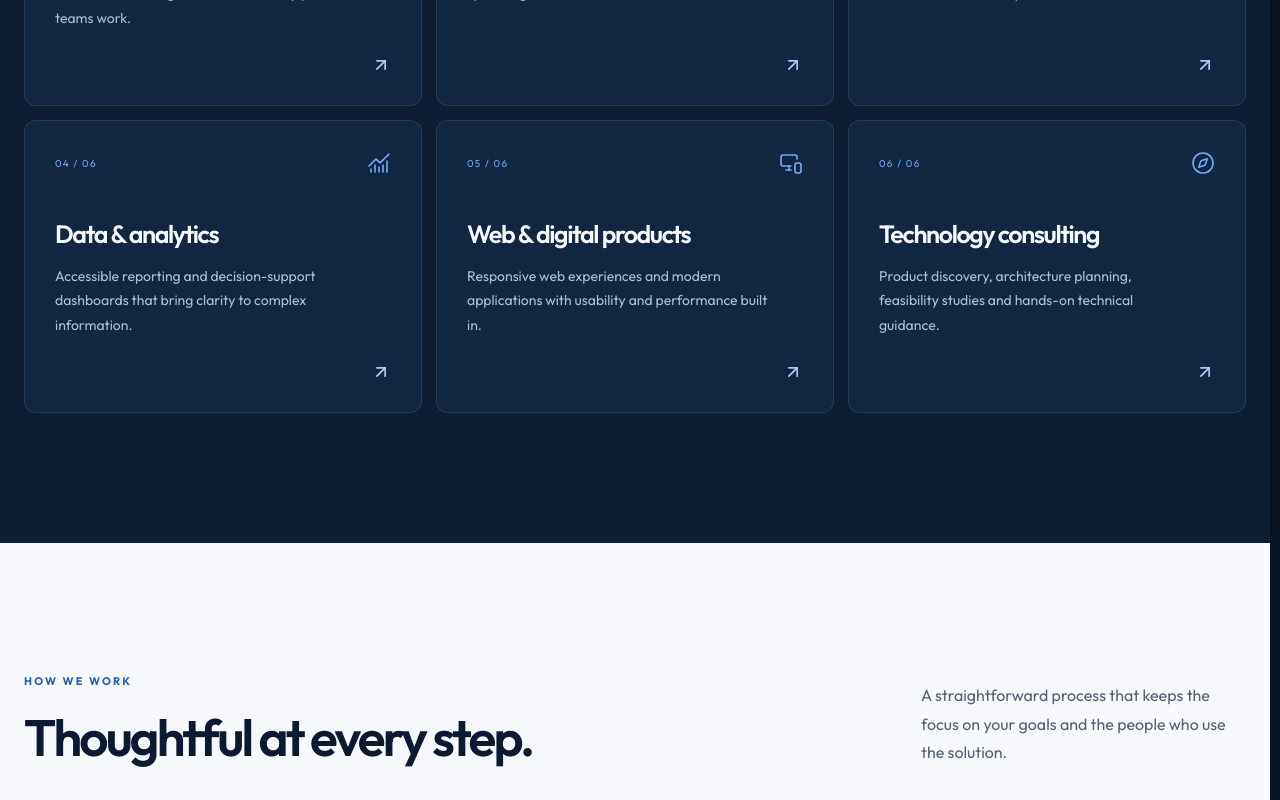
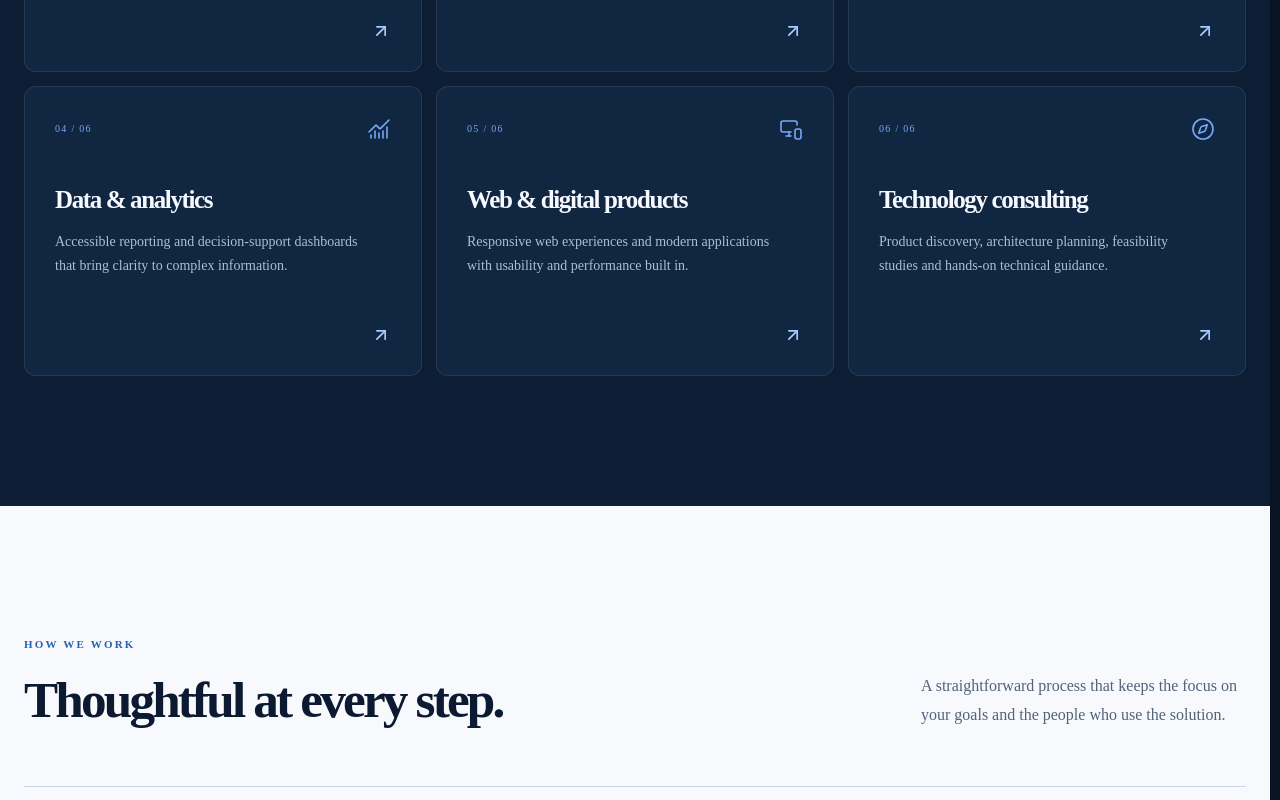
Before and after one commit to BalajiKoushik01/GVB_Tech_web, a Next.js app: page / in a window 1280 px wide. Shown: the part 2017-2817 px from the top of the page. Built offline with nearby package versions, Linux system fonts and the light colour scheme.

Commit message:
build: eliminate remote Google font compilation dependency and use system font stack

```diff
--- a/src/app/layout.tsx
+++ b/src/app/layout.tsx
@@ -1,13 +1,10 @@
 import type { Metadata } from "next";
-import { Outfit, JetBrains_Mono } from "next/font/google";
 import "./globals.css";
 import "./premium.css";
 import { Header } from "@/components/layout/Header";
 import { Footer } from "@/components/layout/Footer";
 import { Analytics } from "@vercel/analytics/react";
 import { SpeedInsights } from "@vercel/speed-insights/next";
-const outfit=Outfit({variable:"--font-sans",subsets:["latin"],weight:["300","400","500","600","700","800"]});
-const mono=JetBrains_Mono({variable:"--font-mono",subsets:["latin"]});
 export const metadata:Metadata={
  title:{default:"GVB Tech Solutions | Software, AI & Digital Engineering",template:"%s | GVB Tech Solutions"},
  description:"GVB Tech Solutions builds custom software, AI-enabled workflows, analytics dashboards and digital experiences for modern businesses.",
@@ -17,4 +14,4 @@ export const metadata:Metadata={
  twitter:{card:"summary_large_image",title:"GVB Tech Solutions",description:"Better systems. Better decisions. Better business.",images:["/GVB_tech_logo.png"]},
  robots:{index:true,follow:true}
 };
-export default function RootLayout({children}:{children:React.ReactNode}){return <html lang="en"><body className={`${outfit.variable} ${mono.variable} antialiased min-h-screen flex flex-col bg-[#081323] text-white`}><a className="gvb-skip-link" href="#main-content">Skip to content</a><Header/><main id="main-content" className="flex-1">{children}</main><Footer/><Analytics/><SpeedInsights/></body></html>}
+export default function RootLayout({children}:{children:React.ReactNode}){return <html lang="en"><body className="antialiased min-h-screen flex flex-col bg-[#081323] text-white"><a className="gvb-skip-link" href="#main-content">Skip to content</a><Header/><main id="main-content" className="flex-1">{children}</main><Footer/><Analytics/><SpeedInsights/></body></html>}
```
